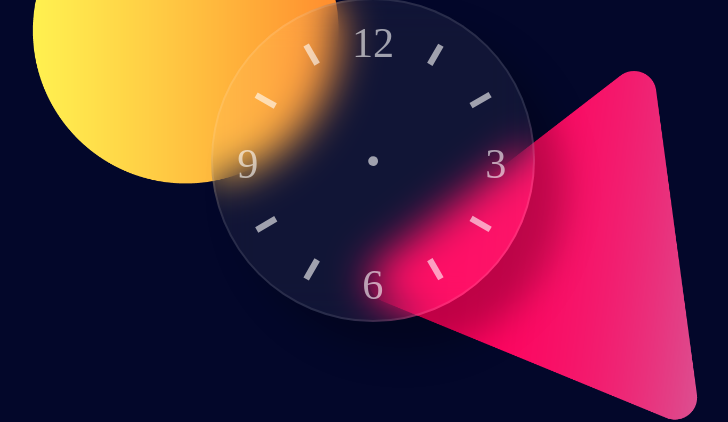
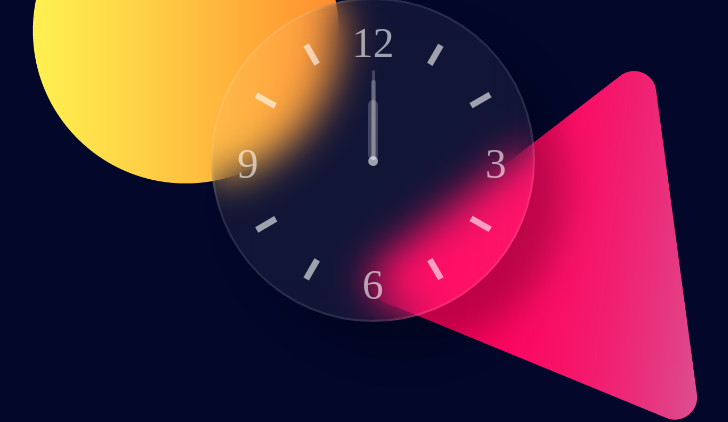
Before and after one commit to MarcusNaufel/Glassmorphism-Working-Analog-Clock-HTML-CSS-JS, a plain HTML site: page Glassmorphism Clock/index.html in a window 1280 px wide. Shown: the part 240-662 px from the top of the page, without its empty margins (267-995 px from the left). Drawn offline with Linux system fonts and the light colour scheme.

Commit message:
Criando os ponteiros do relógio

```diff
--- a/Glassmorphism Clock/index.html
+++ b/Glassmorphism Clock/index.html
@@ -9,9 +9,9 @@
 <body>
     <div class="clock">
         <img src="clock template.svg" alt="imagem de relogio">
-    <div class="hour-hand" id="hour"></div>
-    <div class="minute-hand" id="minute"></div>
-    <div class="seconds-hand" id="seconds"></div>
+    <div class="hour hand" id="hour"></div>
+    <div class="minute hand" id="minute"></div>
+    <div class="seconds hand" id="seconds"></div>
     </div>
     </script>
 </body>
--- a/Glassmorphism Clock/style.css
+++ b/Glassmorphism Clock/style.css
@@ -24,3 +24,29 @@ body {
 img{
     opacity: 0.6;
 }
+
+.hand{
+    position: absolute;
+    background-color: rgba(255, 255, 255, 0.2);
+    backdrop-filter: blur(20px);
+    margin: auto;
+    left: 0;
+    right: 0;
+    border-radius: 5px;
+}
+
+.hour{
+    height: 60px;
+    width: 10px;
+    top: 100px;
+}
+.minute{
+    height: 80px;
+    width: 5px;
+    top: 80px;
+}
+.seconds{
+    height: 90px;
+    width: 3px;
+    top: 70px;
+}
```
Also changed, not shown: 2 other files.
